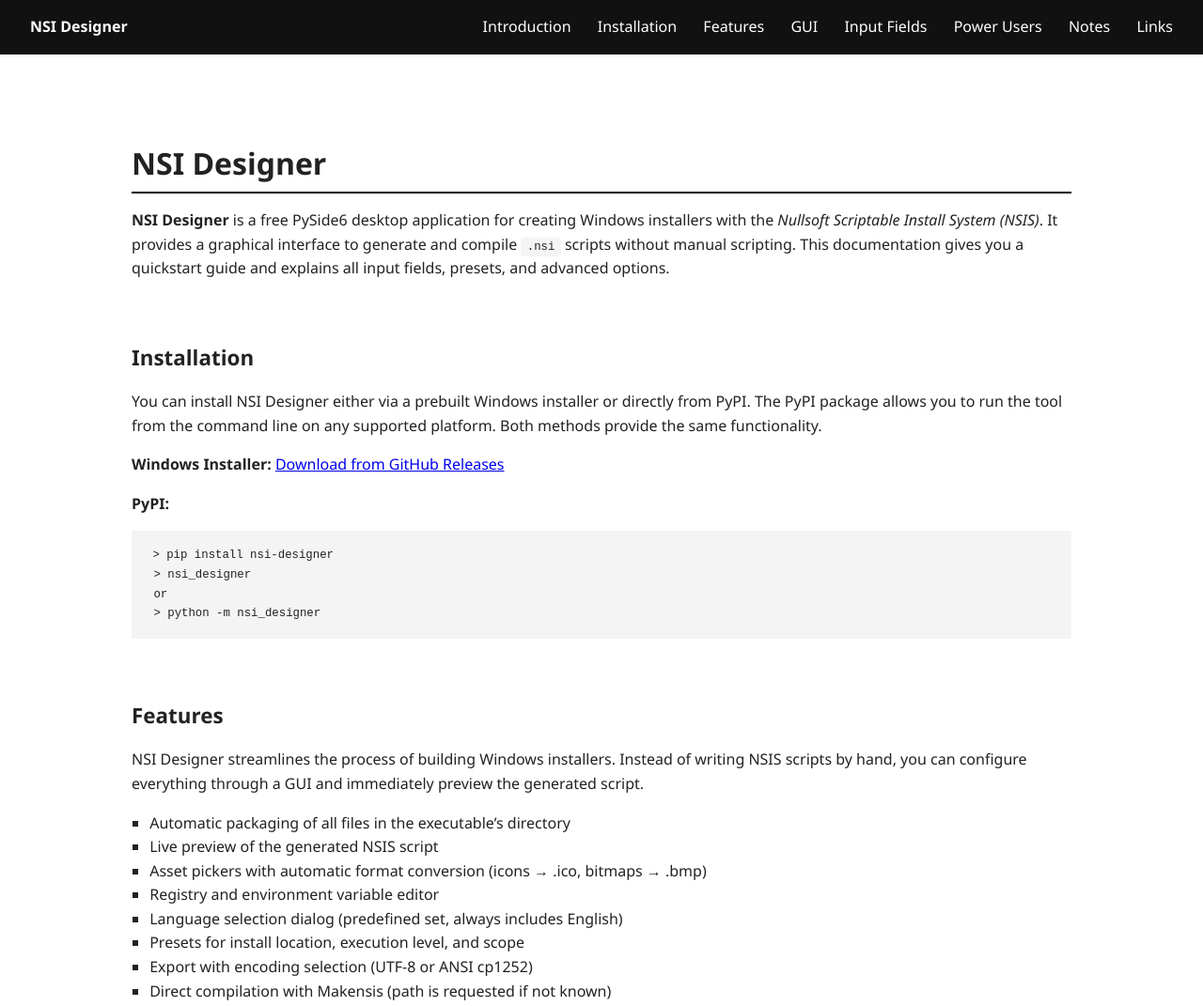
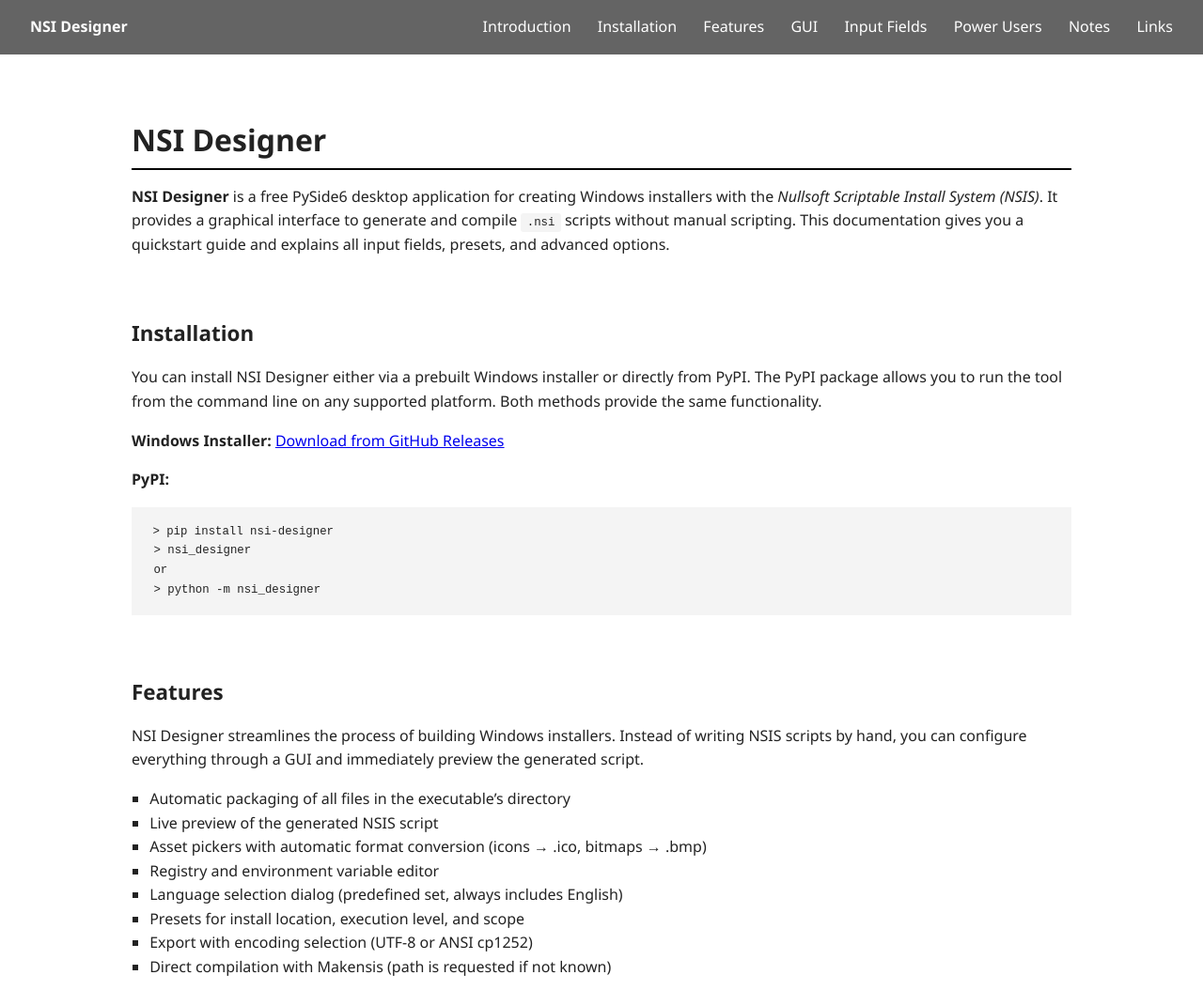
Before and after one commit to digidigital/nsi-designer, a plain HTML site: page website/index.html in a window 1280 px wide. Shown: the top 1071 px of the page at 94% size. Drawn offline with Linux system fonts and the light colour scheme.

Commit message:
Add files via upload

```diff
--- a/website/index.html
+++ b/website/index.html
@@ -3,7 +3,7 @@
 <head>
   <meta charset="UTF-8">
   <title>NSI Designer – Documentation & Quickstart</title>
-  <meta name="description">NSI Designer is a free desktop application for creating Windows installers with the Nullsoft Scriptable Install System (NSIS)</meta>
+  <meta name="description" content=""NSI Designer is a free desktop application for creating Windows installers with the Nullsoft Scriptable Install System (NSIS)" />
   <link rel="apple-touch-icon" sizes="180x180" href="/apple-touch-icon.png">
   <link rel="icon" type="image/png" sizes="32x32" href="/favicon-32x32.png">
   <link rel="icon" type="image/png" sizes="16x16" href="/favicon-16x16.png">
@@ -19,13 +19,14 @@
     header {
       position: fixed;
       top: 0; left: 0; right: 0;
-      background: #111;
+      background: rgba(17, 17, 17, 0.65); /* translucent black */
       color: #fff;
       padding: 1rem 2rem;
       display: flex;
       justify-content: space-between;
       align-items: center;
       z-index: 1000;
+      backdrop-filter: blur(5px); /* optional: adds a frosted glass effect */
     }
     header nav a {
       color: #fff;
@@ -39,7 +40,9 @@
       max-width: 1000px;
       margin: auto;
     }
-    section { margin-bottom: 4rem; }
+    section {
+      scroll-margin-top: 5rem;
+      margin-bottom: 4rem; }
     h1, h2, h3 {
       font-weight: 600;
       margin-bottom: 0.5rem;
@@ -83,8 +86,8 @@
   </nav>
 </header>
 
-<main>
-  <section id="intro">
+<main id="intro">
+  <section >
     <h1>NSI Designer</h1>
     <p><strong>NSI Designer</strong> is a free PySide6 desktop application for creating
     Windows installers with the <em>Nullsoft Scriptable Install System (NSIS)</em>.
@@ -235,7 +238,7 @@
     <ul>
       <li><code>/S</code> – Silent installation</li>
       <li><code>/NOICONS</code> – Do not create shortcuts</li>
-      <li><code>/LOG[=path]</code> – Enable logging, optionally specify log file path</li>
+      <li><code>/LOG[=path]</code> – Enable logging, optionally specify log file path (Include the filename!)</li>
       <li><code>/D=path</code> – Set installation directory</li>
     </ul>
     <p><strong>Important:</strong> The <code>/D=path</code> parameter must always be the
```
